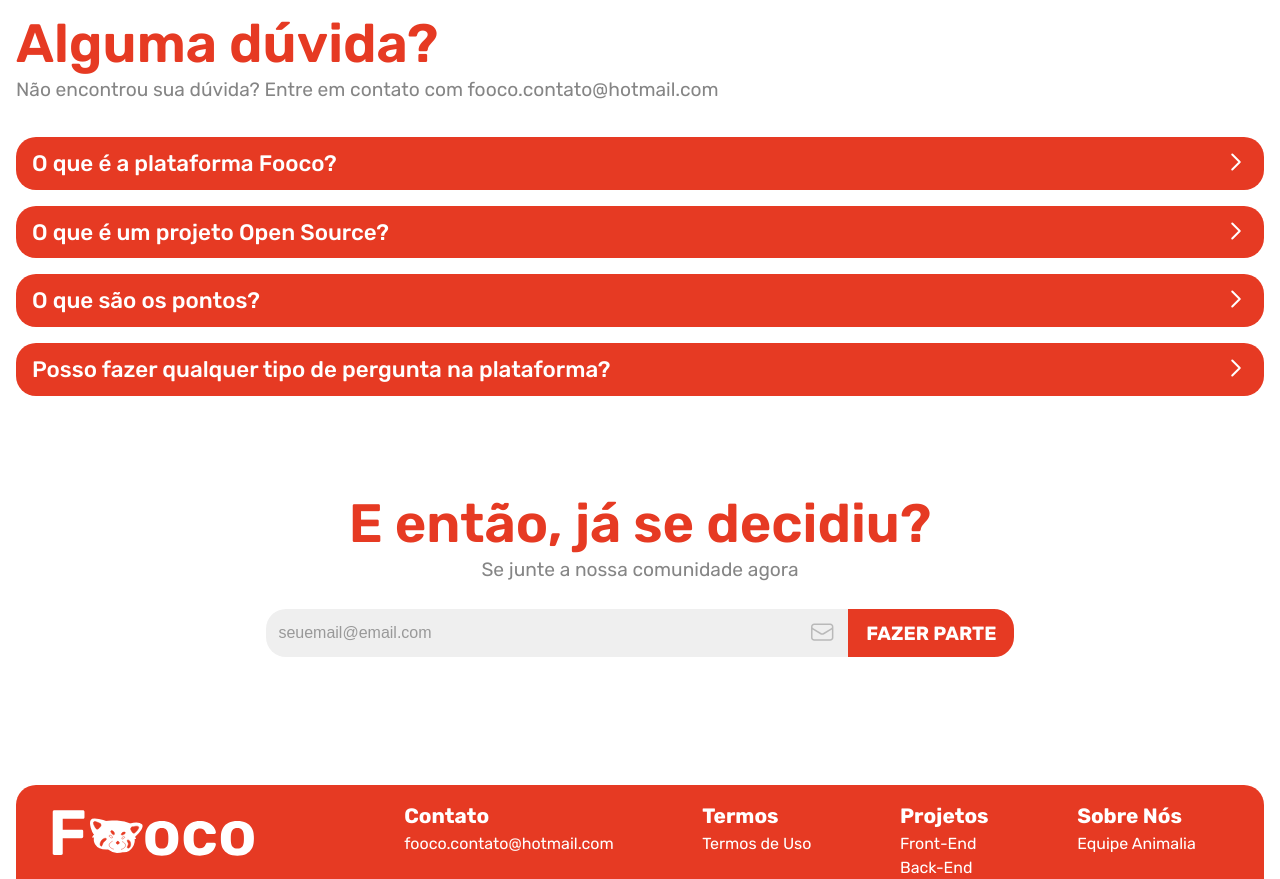
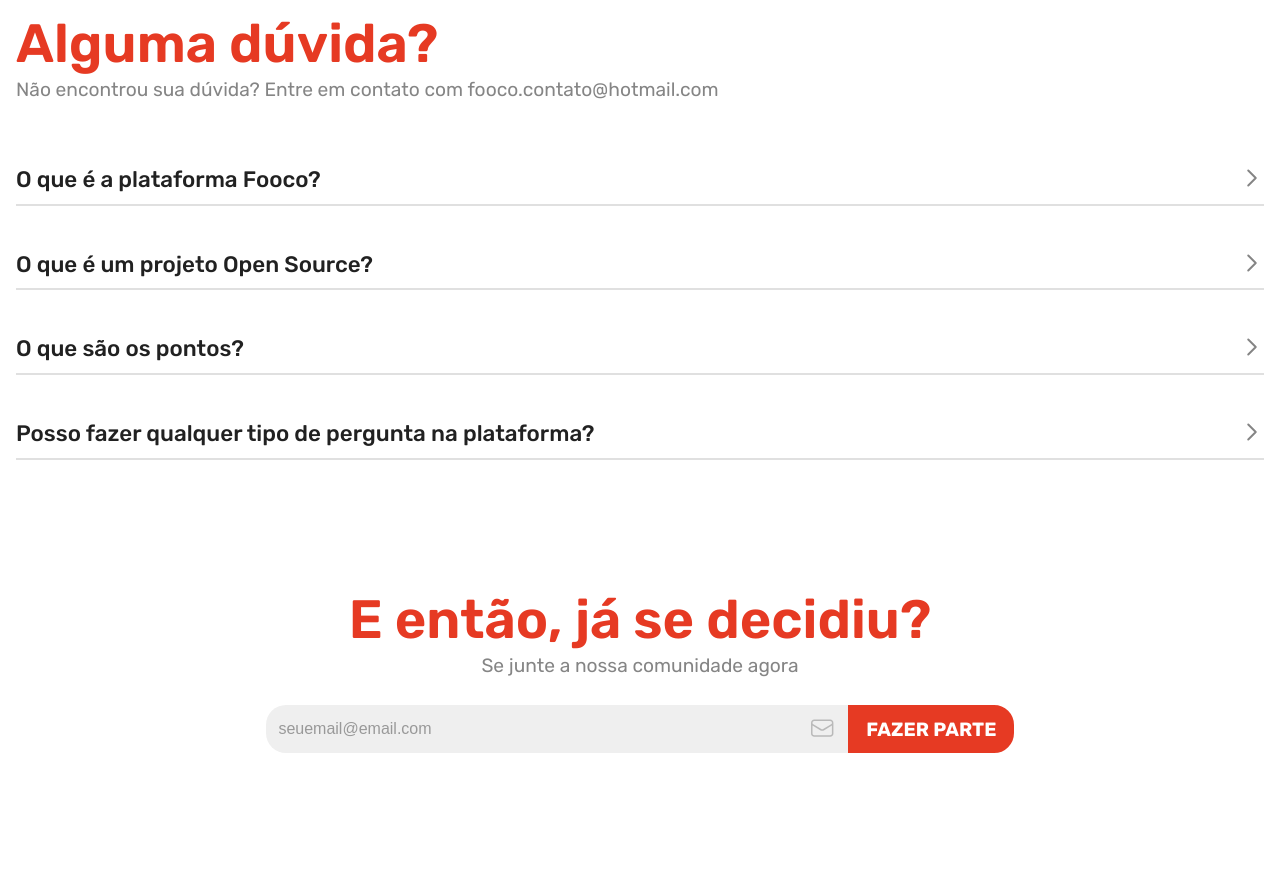
Before and after one commit to leeool/fooco-frontend, a React (Vite) app: page / in a window 1280 px wide. Shown: the part 1420-2299 px from the top of the page. Built offline with nearby package versions, Linux system fonts and the light colour scheme.

Commit message:
✨ feat: change duvidas section style

```diff
--- /dev/null
+++ b/src/pages/MainPage/duvidasData.ts
@@ -0,0 +1,27 @@
+const duvidasData = [
+  {
+    id: "1",
+    trigger: "O que é a plataforma Fooco?",
+    content:
+      "A plataforma Fooco é um lugar no qual pessoas podem se juntar para trocar conhecimento através do sistema de perguntas e respostas.",
+  },
+  {
+    id: "2",
+    trigger: "O que é um projeto Open Source?",
+    content:
+      "O termo em inglês “open source” quer dizer “código aberto” e se refere ao código-fonte de um site ou aplicativo que pode ser compartilhado com outros usuários.",
+  },
+  {
+    id: "3",
+    trigger: "O que são os pontos?",
+    content:
+      "Você ganha pontos conforme suas interações com a comunidade. Exemplo: criar posts, responder posts, fazer amigos e muito mais.",
+  },
+  {
+    id: "4",
+    trigger: "Posso fazer qualquer tipo de pergunta na plataforma?",
+    content: `Caso sua pergunta seja ofensiva, infringindo as regras da plataforma, você pode ser punido ou silenciado por tempo indeterminado. Para mais detalhes leia o termos de uso.`,
+  },
+]
+
+export default duvidasData
--- a/src/pages/MainPage/index.tsx
+++ b/src/pages/MainPage/index.tsx
@@ -25,6 +25,13 @@ import UseMatchWindowSize from "src/hooks/UseWindowSize"
 import Input from "@components/Form/Input"
 import { Button } from "@components/Form"
 import ReactLoading from "react-loading"
+import {
+  AccordionContent,
+  AccordionItem,
+  AccordionRoot,
+  AccordionTrigger,
+} from "@components/AccordionAPI"
+import duvidasData from "./duvidasData"
 
 const MainPage = () => {
   const { setEmail } = UseCreateUserStore()
@@ -246,38 +253,14 @@ const MainPage = () => {
           Não encontrou sua dúvida? Entre em contato com
           fooco.contato@hotmail.com
         </Paragraph>
-        <div className="items">
-          <Accordion
-            className="duvidas"
-            items={[
-              {
-                header: "O que é a plataforma Fooco?",
-                content:
-                  "A plataforma Fooco é um lugar no qual pessoas podem se juntar para trocar conhecimento através do sistema de perguntas e respostas.",
-              },
-              {
-                header: "O que é um projeto Open Source?",
-                content: (
-                  <>
-                    O termo em inglês “open source” quer dizer “código aberto” e
-                    se refere ao código-fonte de um site ou aplicativo que pode
-                    ser compartilhado com outros usuários.
-                  </>
-                ),
-              },
-              {
-                header: "O que são os pontos?",
-                content:
-                  "Você ganha pontos conforme suas interações com a comunidade. Exemplo: criar posts, responder posts, fazer amigos e muito mais.",
-              },
-              {
-                header: "Posso fazer qualquer tipo de pergunta na plataforma?",
-                content:
-                  "Caso sua pergunta seja ofensiva, infringindo as regras da plataforma, você pode ser punido ou silenciado por tempo indeterminado.",
-              },
-            ]}
-          />
-        </div>
+        <AccordionRoot type="single" style={{ marginTop: "3rem" }}>
+          {duvidasData.map(({ id, content, trigger }) => (
+            <AccordionItem value={id} key={id}>
+              <AccordionTrigger>{trigger}</AccordionTrigger>
+              <AccordionContent>{content}</AccordionContent>
+            </AccordionItem>
+          ))}
+        </AccordionRoot>
       </DuvidaContainer>
       <DecidiuContainer>
         <div>
```
